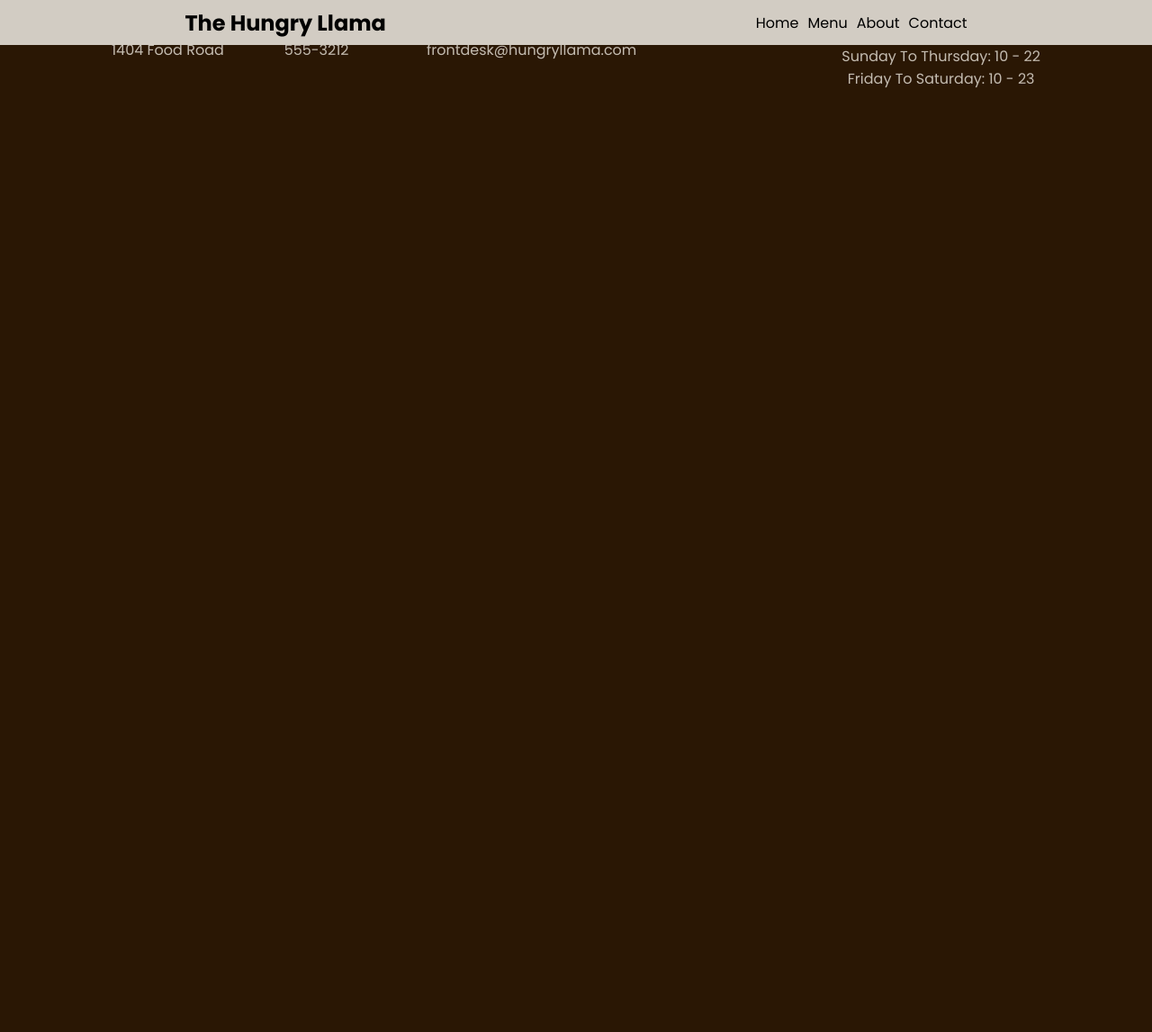
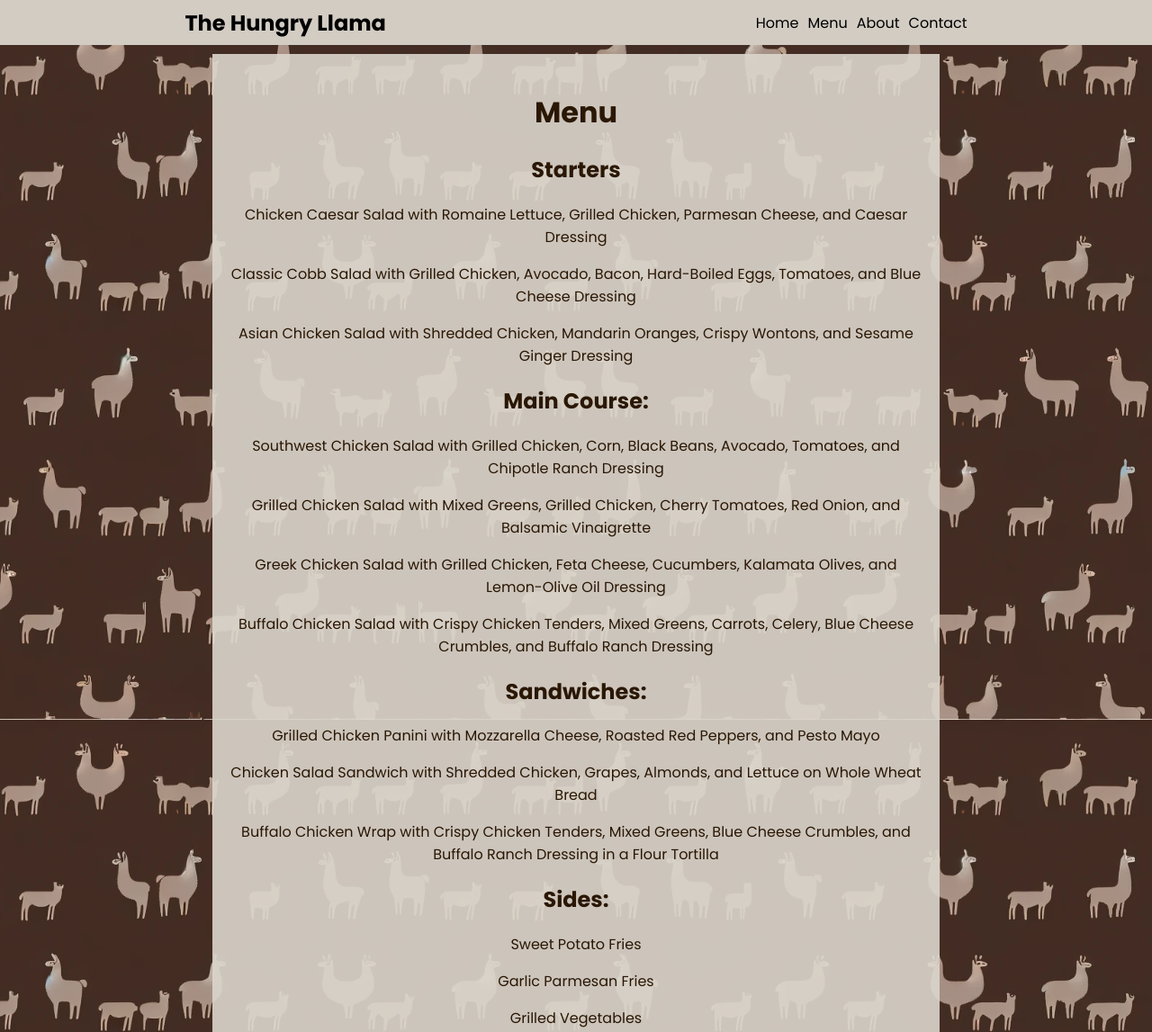
Before and after one commit to Some0ne3lse/the-hungry-llama, a plain HTML site: page menu.html in a window 1280 px wide. Shown: the top 1147 px of the page at 90% size. Before the commit the page ends 800 px from the top, so only its background shows below. Drawn offline with Linux system fonts and the light colour scheme; a web font is replaced by a local one.

Commit message:
Menu done!

```diff
--- a/menu.html
+++ b/menu.html
@@ -58,7 +58,36 @@
       </a>
     </div>
   </header>
-
+  <div class="menu-container">
+    <div class="menu-food">
+      <h1>Menu</h1>
+      <div class="all-the-food">
+        <h2>Starters</h2>
+        <p>Chicken Caesar Salad with Romaine Lettuce, Grilled Chicken, Parmesan Cheese, and Caesar Dressing</p>
+        <p>Classic Cobb Salad with Grilled Chicken, Avocado, Bacon, Hard-Boiled Eggs, Tomatoes, and Blue Cheese Dressing
+        </p>
+        <p>Asian Chicken Salad with Shredded Chicken, Mandarin Oranges, Crispy Wontons, and Sesame Ginger Dressing</p>
+        <h2>Main Course:</h2>
+        <p>Southwest Chicken Salad with Grilled Chicken, Corn, Black Beans, Avocado, Tomatoes, and Chipotle Ranch
+          Dressing</p>
+        <p>Grilled Chicken Salad with Mixed Greens, Grilled Chicken, Cherry Tomatoes, Red Onion, and Balsamic
+          Vinaigrette</p>
+        <p>Greek Chicken Salad with Grilled Chicken, Feta Cheese, Cucumbers, Kalamata Olives, and Lemon-Olive Oil
+          Dressing</p>
+        <p>Buffalo Chicken Salad with Crispy Chicken Tenders, Mixed Greens, Carrots, Celery, Blue Cheese Crumbles, and
+          Buffalo Ranch Dressing</p>
+        <h2>Sandwiches:</h2>
+        <p>Grilled Chicken Panini with Mozzarella Cheese, Roasted Red Peppers, and Pesto Mayo</p>
+        <p>Chicken Salad Sandwich with Shredded Chicken, Grapes, Almonds, and Lettuce on Whole Wheat Bread</p>
+        <p>Buffalo Chicken Wrap with Crispy Chicken Tenders, Mixed Greens, Blue Cheese Crumbles, and Buffalo Ranch
+          Dressing in a Flour Tortilla</p>
+        <h2>Sides:</h2>
+        <p>Sweet Potato Fries</p>
+        <p>Garlic Parmesan Fries</p>
+        <p>Grilled Vegetables</p>
+      </div>
+    </div>
+  </div>
   <footer class="footer">
     <div class="footer-info">
       <p class="address">
--- a/resources/css/styles.css
+++ b/resources/css/styles.css
@@ -34,6 +34,7 @@ a {
 .dropdown {
   display: inline-block;
   position: relative;
+  text-align: center;
   width: 75px;
   height: 100%;
 }
@@ -315,3 +316,34 @@ a {
 
 
 }
+
+/* menu.html only files */
+
+.menu-container {
+  display: flex;
+  flex: 1;
+  flex-direction: column;
+  justify-content: center;
+  align-items: center;
+  padding-top: 50px;
+  background-image: url('../images/background.webp');
+  background-repeat: no-repeat;
+  background-position: center;
+  background-attachment: fixed;
+  background-size: cover;
+}
+
+.menu-food {
+  margin: 10px 0 10px 0;
+  padding: 20px;
+  background-color: #dcd6cde6;
+  color: #2A1704;
+  width: 85%;
+  text-align: center;
+}
+
+@media (min-width: 1201px) {
+  .menu-food {
+    width: 60%;
+  }
+}
```
Also changed, not shown: resources/images/background.webp (added).
